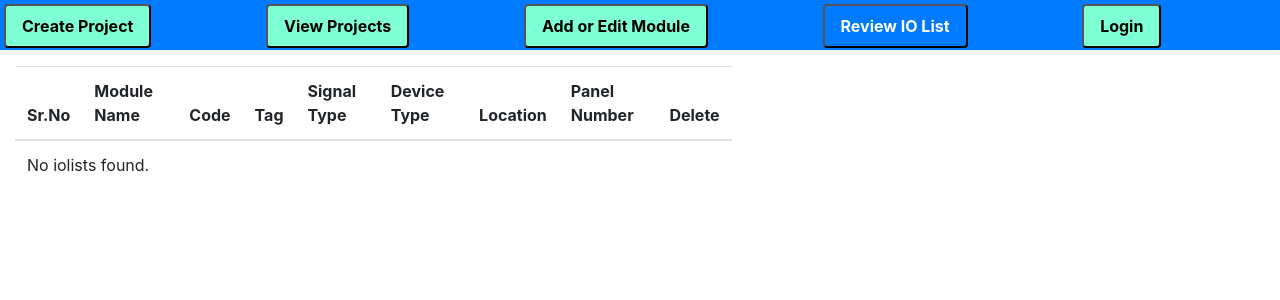
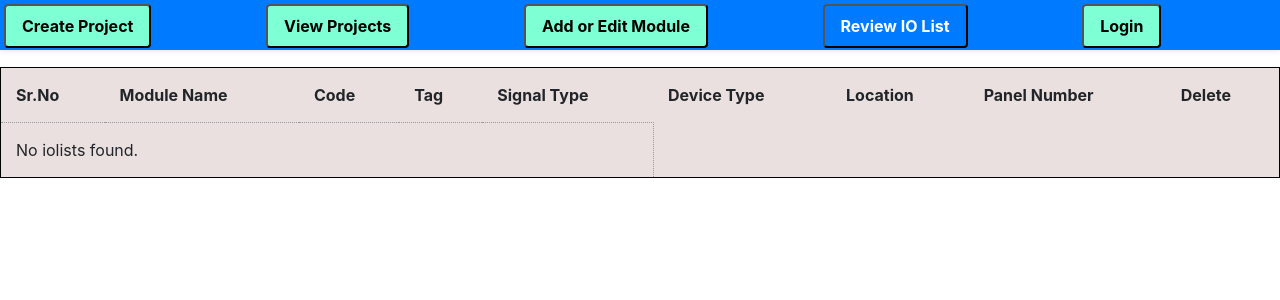
Before and after one commit to DanShinde/IOL, a Django app: page /iolist/ in a window 1280 px wide. Shown: the top 300 px of the page. Run offline with Django 4.2, Linux system fonts and the light colour scheme; data that the repository does not hold is empty.

Commit message:
Updated IOlist table

```diff
--- a/core/static/myfirst.css
+++ b/core/static/myfirst.css
@@ -98,6 +98,26 @@
     background: rgba(0, 0, 0, 0.6);
   }
 
-.table{
+.iotable{
   width: 100%;
+  margin-left: auto;
+  margin-right: auto;
+  border: 1px solid black;
 }
+
+.iotable:nth-child(even) {
+  background-color: #ebe0e0;
+}
+
+iotable:nth-child(even) {
+  background-color: #f4f4f4;
+}
+
+td {
+  border: 1px dotted #999;
+}
+
+th, td {
+  padding: 15px;
+  text-align: left;
+}
--- a/core/templates/projects/iolist.html
+++ b/core/templates/projects/iolist.html
@@ -5,11 +5,15 @@
 <div class = "container-flex">
         <h1 id= "projectName">{{ project.name }}</h1>
         <p>{{ project.description }}</p>
-
+</div>
 
 <div class="col-md-7">
-    <div class="diviol">
-      <table class="table" id='io-list-table'>
+    <div class="diviol thead-dark">
+
+    </div>
+  </div>
+
+  <table class="iotable" id='io-list-table'>
     <thead>
       <tr>
         <th>Sr.No</th>
@@ -45,10 +49,6 @@
       {% endfor %}
     </tbody>
   </table>
-    </div>
-  </div>
-</div>
-
 
 
 
```
Also changed, not shown: core/static_temp/myfirst.css (+21 -1 lines). Lines whose indentation alone changed are shown as unchanged.
